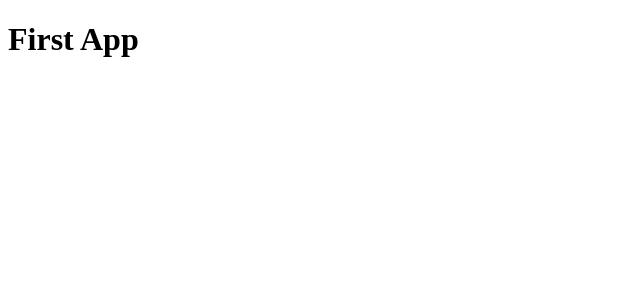
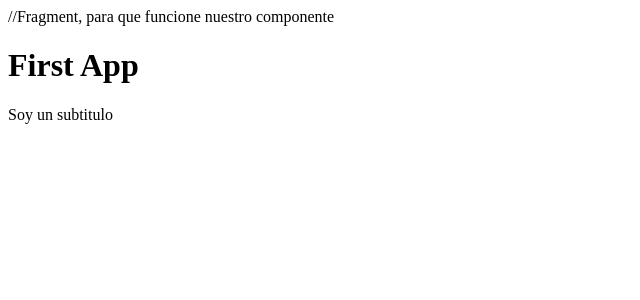
Before and after one commit to alanfrancoa/Curso-React-2024, a React (Vite) app in the folder 03-counter-app-vite/: page / in a window 1280 px wide. Shown: the top 300 px of the page, without its empty margins (0-640 px from the left). Built offline with nearby package versions, Linux system fonts and the light colour scheme.

Commit message:
Clase con practica de fragment.

```diff
--- a/03-counter-app-vite/src/FirstApp.jsx
+++ b/03-counter-app-vite/src/FirstApp.jsx
@@ -2,7 +2,10 @@ import React from 'react'
 
 const FirstApp = () => {
   return (
-    <h1>First App</h1>
+    <>//Fragment, para que funcione nuestro componente
+      <h1>First App</h1>
+      <p>Soy un subtitulo</p>
+    </>
   )
 }
 
```
